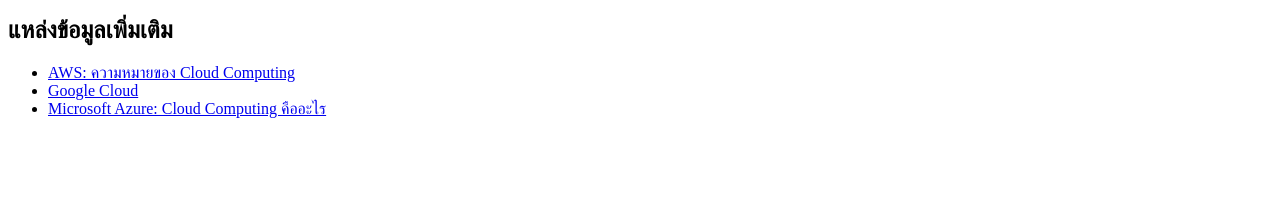
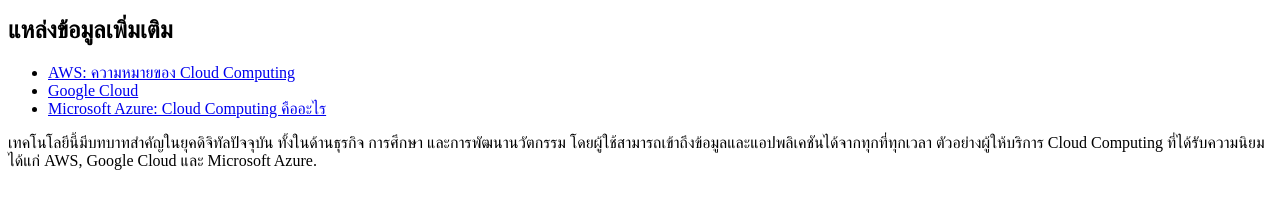
Before and after one commit to p-watcharee/cloud_paas, a plain HTML site: page index.html in a window 1280 px wide. Shown: the part 101-310 px from the top of the page. Drawn offline with Linux system fonts and the light colour scheme.

Commit message:
Update index.html

```diff
--- a/index.html
+++ b/index.html
@@ -14,5 +14,10 @@
             <li><a href="https://cloud.google.com/" target="_blank">Google Cloud</a></li>
             <li><a href="https://azure.microsoft.com/th-th/overview/what-is-cloud-computing/" target="_blank">Microsoft Azure: Cloud Computing คืออะไร</a></li>
         </ul>
+     <p>
+            เทคโนโลยีนี้มีบทบาทสำคัญในยุคดิจิทัลปัจจุบัน ทั้งในด้านธุรกิจ การศึกษา และการพัฒนานวัตกรรม
+            โดยผู้ใช้สามารถเข้าถึงข้อมูลและแอปพลิเคชันได้จากทุกที่ทุกเวลา ตัวอย่างผู้ให้บริการ Cloud Computing
+            ที่ได้รับความนิยม ได้แก่ AWS, Google Cloud และ Microsoft Azure.
+       </p>
 </body>
 </html>
```
